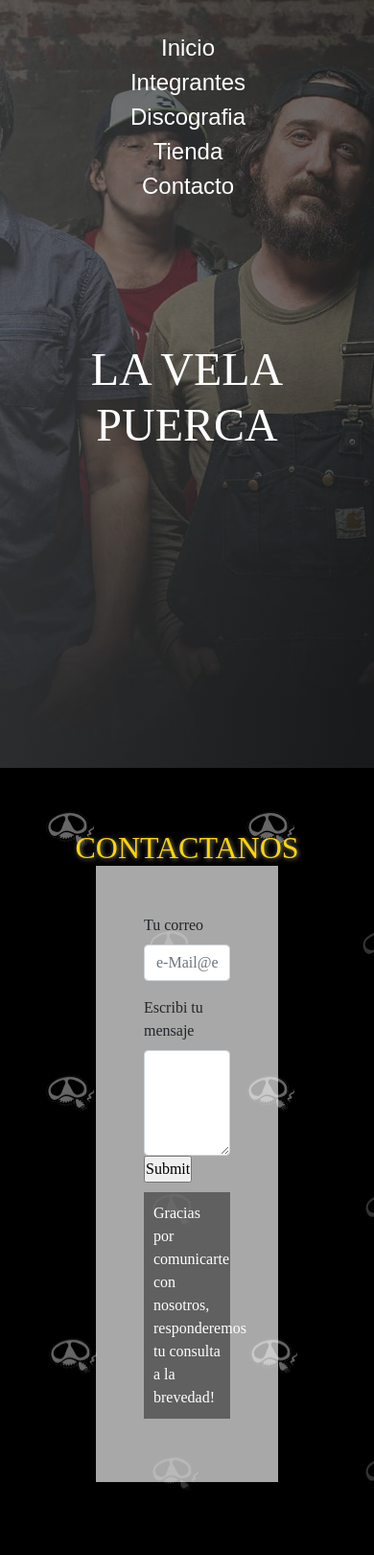
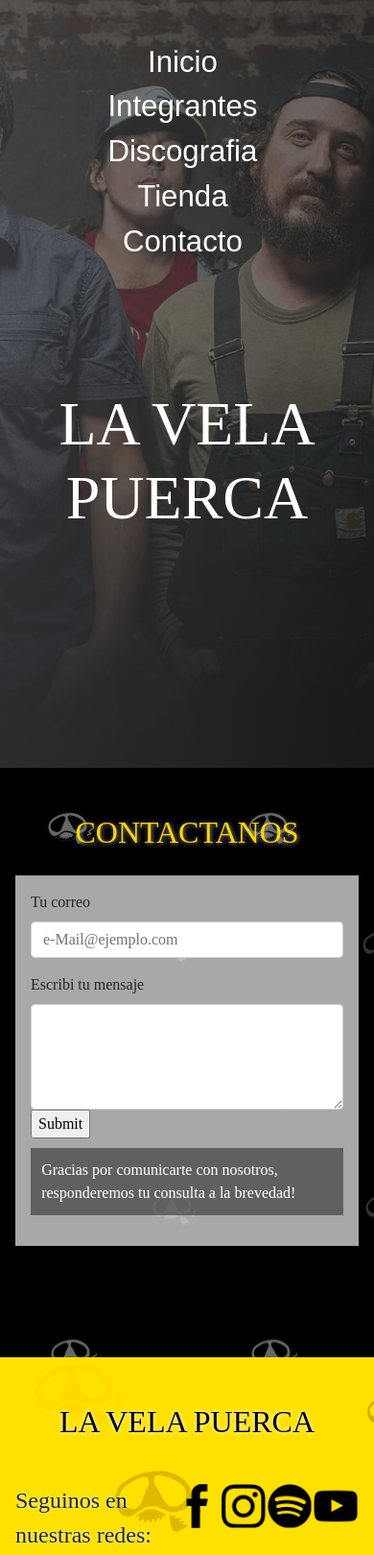
Before and after one commit to velez93/LaVela, a website: page contacto.html in a window 390 px wide. Shown: the top 1620 px of the page at 96% size. Drawn offline with nearby package versions, Linux system fonts and the light colour scheme; a web font is replaced by a local one.

Commit message:
centradoNav

```diff
--- a/scss/origen.scss
+++ b/scss/origen.scss
@@ -1,7 +1,7 @@
 
 * {
 	margin: 0;
-	padding: 0;
+
 	box-sizing: border-box;
     font-family: 'Suez One', serif;
 
@@ -9,7 +9,8 @@
 
 .encabezado{
     font-size: 5rem;
-    padding-top: 2em;
+    padding-top: 1.5em;
+    padding-bottom: .3em;
     color: #FFD600;
     text-align: center;
     margin: auto;
@@ -37,6 +38,7 @@
     nav {
         text-align: right;
         padding: 30px 50px 0 0;
+        font-size: 1.3em;
 
         .submenu a {
             color: white;
@@ -88,7 +90,7 @@
         li {
         display: inline-block;
         position: relative;
-        font-size: 18px;
+        font-size: 1em;
         }
     }
 
@@ -348,12 +350,12 @@
 .gracias {
 	color: #fff;
 	border-radius: 0px;
-	padding: 10px;
+	padding: .7em;
 }
 .carrusel {
 	display: grid;
 	grid-template-columns: 1fr 1fr;
-	gap: 40px;
+	gap: 2em;
 	width: 80%;
 	margin: auto;
 	justify-content: center;
@@ -403,13 +405,17 @@
         display: none;
     }
     header nav{
-        padding: 2em 0 0 0;
+        margin: auto;
+        padding: 2em 0 0 1em;
+
     }
 	nav ul{
 		display: flex;
         justify-content: center;
 		margin: auto;
-
+		padding-inline-start: 0;
+        margin-block-start: 0;
+        margin-block-end: 0;
         flex-direction: column;
         text-align: center;
 
@@ -487,9 +493,9 @@
             margin: auto;
 
             h1{
-                font-size: 3em;
+                font-size: 4em;
                 margin: auto;
-                padding-top: 3em;
+                padding-top: 2em;
                 color: white;
             }
 
@@ -510,6 +516,10 @@
         }
 
 
+    }
+    .casillaContacto {
+        margin: 1em;
+        padding: 1em;
     }
 }
 /*FinSmartphone**********************************
@@ -558,11 +568,17 @@
 		font-size: 2rem;
 	}
 
-	nav {
+	nav ul {
+        justify-items: center;
 		text-align: center;
 		margin: auto;
-		padding: 0;
-	}
+		padding: 0 0 0 0;
+        font-size: 1.3em;
+        }
+
+    header nav {
+        padding: 1em 0 0 0;
+    }
 
 	.contenedor-conciertos {
 		display: grid;
```
Also changed, not shown: scss/origen.css, 1 other file.
